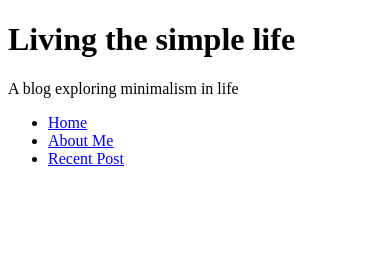
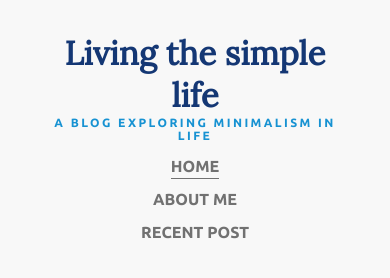
Before and after one commit to AlwinJun/simple-life-repo, a plain HTML site: page index.html in a window 390 px wide. Drawn offline with Linux system fonts and the light colour scheme.

Commit message:
Styling a responsive navigation

```diff
--- /dev/null
+++ b/css/style.css
@@ -0,0 +1,92 @@
+/*  font-family: 'Lora', serif;
+    font-family: 'Ubuntu', sans-serif */
+
+* {
+  padding: 0;
+  margin: 0;
+  box-sizing: border-box;
+}
+
+html {
+  font-size: 62.5%;
+}
+
+body {
+  font-family: "Ubuntu", sans-serif;
+  font-weight: 300;
+}
+
+/* ====Typography==== */
+
+h1 {
+  font-size: 3.3rem;
+  color: #143774;
+  font-family: "Lora", serif;
+}
+
+.subtitle {
+  font-size: 1.2rem;
+  color: #1792d2;
+  letter-spacing: 2.4px;
+  text-transform: uppercase;
+  font-weight: 700;
+}
+
+/* ===Layout=== */
+
+header {
+  background-color: #f8f8f8;
+  text-align: center;
+  padding: 3.2em;
+}
+
+.container {
+  max-width: 1000px;
+  width: 90%;
+  margin: 0 auto;
+}
+
+@media (min-width: 650px) {
+  .container-flex {
+    display: flex;
+    justify-content: space-between;
+  }
+}
+
+/* ===Navigation=== */
+nav ul {
+  list-style-type: none;
+}
+
+@media (min-width: 650px) {
+  nav ul {
+    display: flex;
+    justify-content: space-between;
+  }
+}
+
+nav li {
+  margin: 1.5em;
+}
+
+nav a {
+  font-size: 1.6rem;
+  color: #717171;
+  text-decoration: none;
+  text-transform: uppercase;
+  font-weight: 700;
+  padding: 0.2em 0;
+}
+
+nav a:hover,
+nav a:focus {
+  color: #1792d2;
+}
+
+.current-page {
+  border-bottom: 1px solid #717171;
+}
+
+.current-page:hover {
+  color: #717171;
+}
--- a/index.html
+++ b/index.html
@@ -4,6 +4,8 @@
     <link rel="preconnect" href="https://fonts.googleapis.com" />
     <link rel="preconnect" href="https://fonts.gstatic.com" crossorigin />
     <link href="https://fonts.googleapis.com/css2?family=Lora&family=Ubuntu:wght@300;400;700&display=swap" rel="stylesheet" />
+
+    <link rel="stylesheet" href="./css/style.css" />
 
     <meta charset="UTF-8" />
     <meta http-equiv="X-UA-Compatible" content="IE=edge" />
@@ -12,14 +14,14 @@
   </head>
   <body>
     <header>
-      <div class="container-flex">
+      <div class="container container-flex">
         <div class="site-title">
           <h1>Living the simple life</h1>
-          <p>A blog exploring minimalism in life</p>
+          <p class="subtitle">A blog exploring minimalism in life</p>
         </div>
         <nav>
           <ul>
-            <li><a href="#">Home</a></li>
+            <li><a class="current-page" href="#">Home</a></li>
             <li><a href="#">About Me</a></li>
             <li><a href="#">Recent Post</a></li>
           </ul>
```
